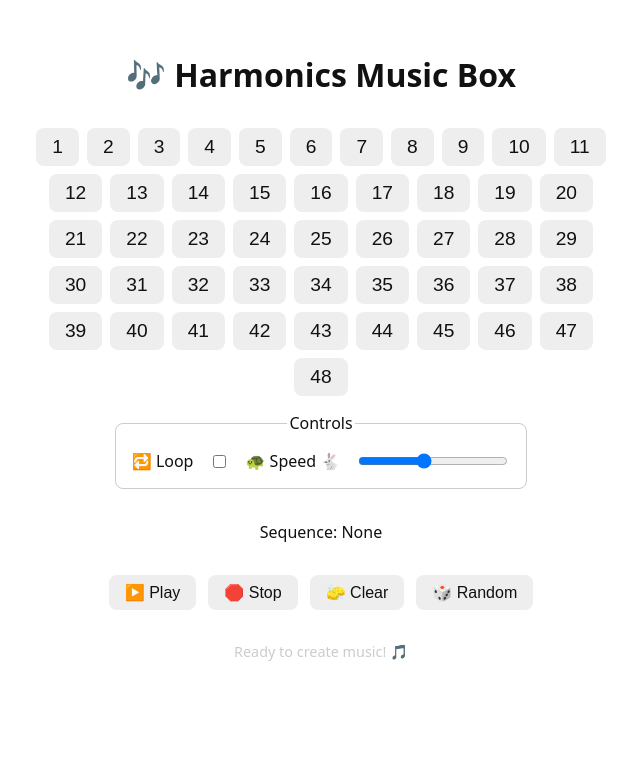
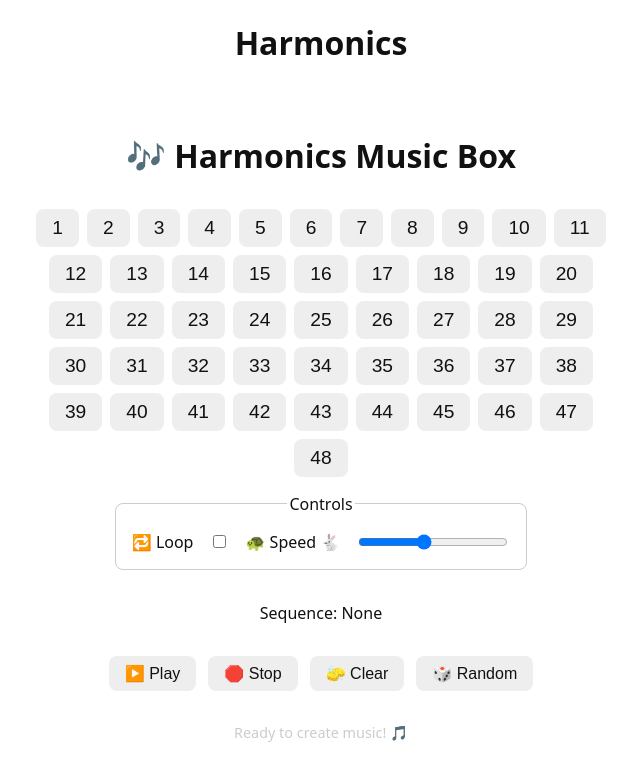
Before and after one commit to SniziGit/Harmonics, a plain HTML site: page index.html in a window 1280 px wide. Shown: the whole page, without its empty margins (319-959 px from the left). Drawn offline with Linux system fonts and the light colour scheme.

Commit message:
Update index.html

```diff
--- a/index.html
+++ b/index.html
@@ -7,6 +7,9 @@
   <link rel="stylesheet" href="style.css" />
 </head>
 <body>
+  <div class="header">
+    <h1>Harmonics</h1>
+  </div>
   <div class="container">
     <h1>🎶 Harmonics Music Box</h1>
 
```
